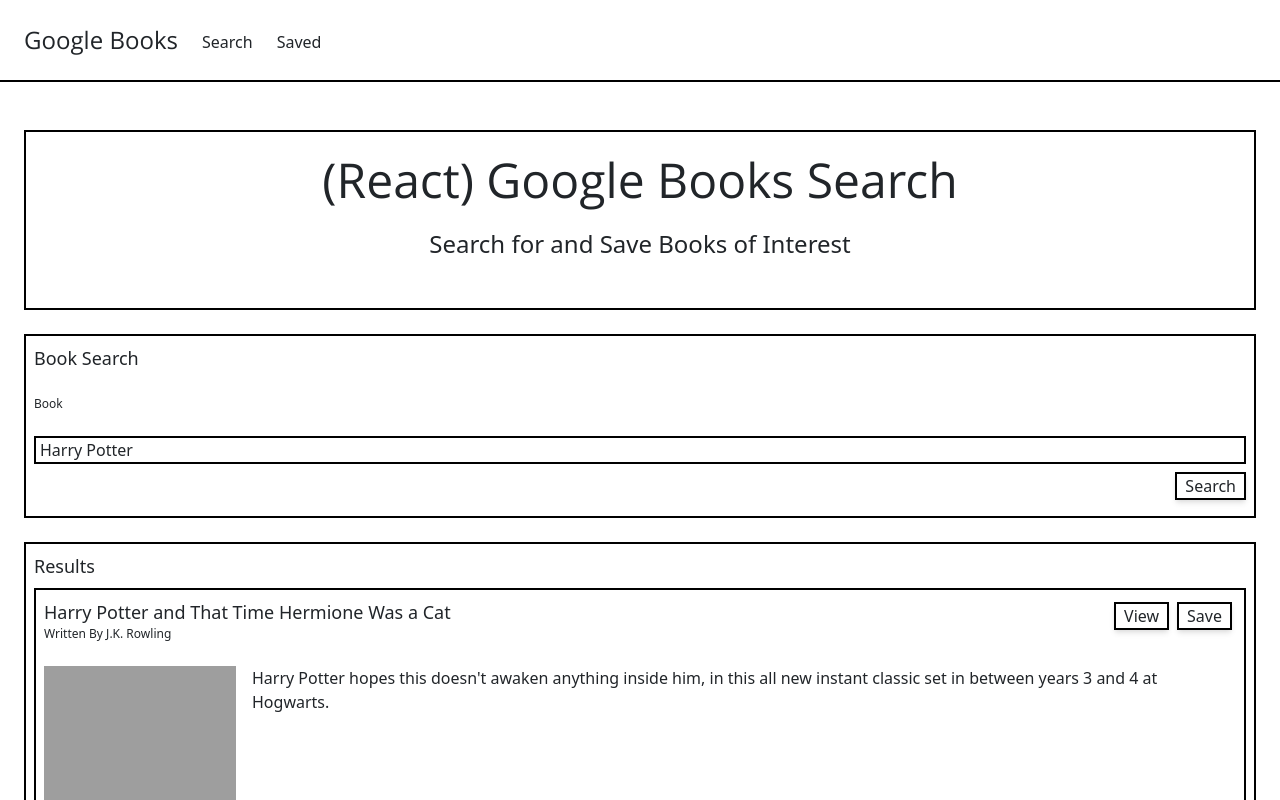
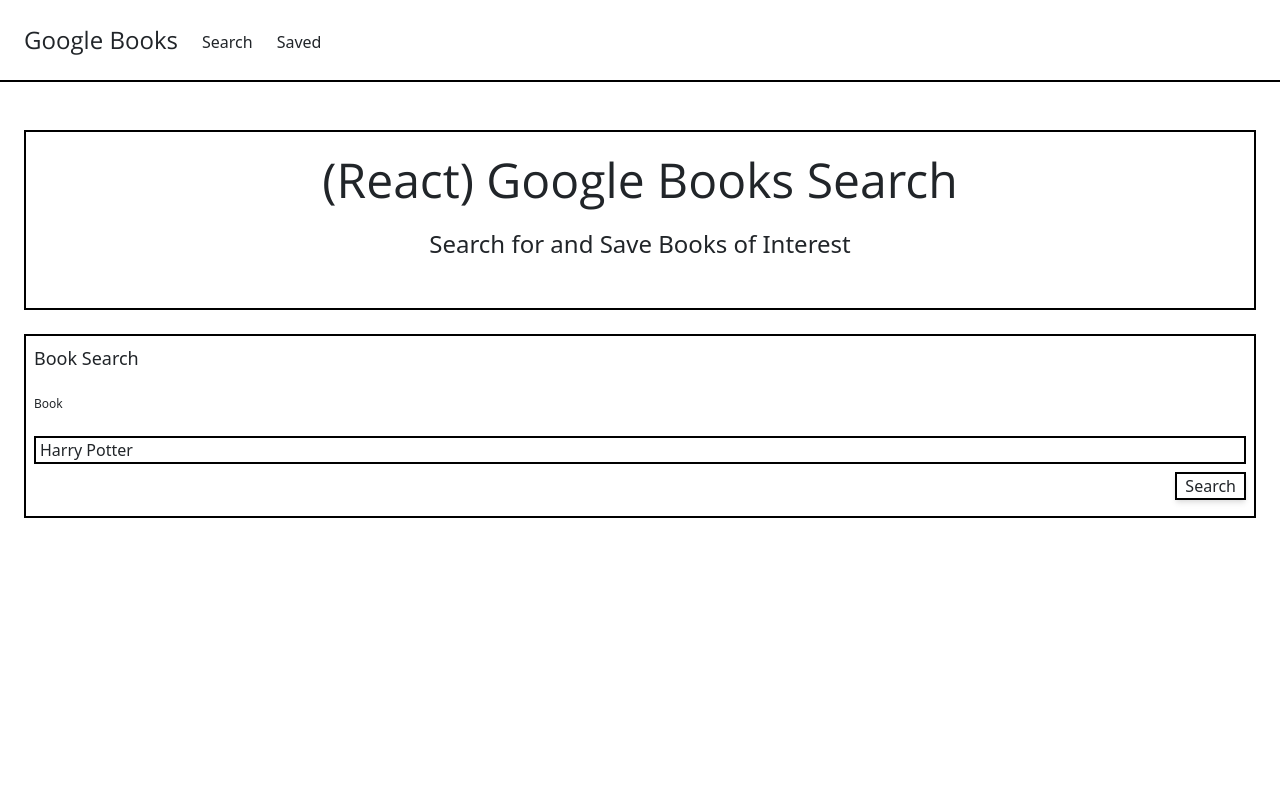
Before and after one commit to ZacharyEggert/google-books-react-search, a React (Create React App) app in the folder client/: page / in a window 1280 px wide. Shown: the top 800 px of the page. Built offline with nearby package versions, Linux system fonts and the light colour scheme; grey boxes are pictures that could not be loaded.

Commit message:
remove placeholder data

```diff
--- a/client/src/pages/Search.js
+++ b/client/src/pages/Search.js
@@ -7,24 +7,7 @@
 
     const initialState = {
         search:'Harry Potter',
-        results:[
-            {
-                title:'Harry Potter and That Time Hermione Was a Cat',
-                authors:['J.K. Rowling'],
-                description:'Harry Potter hopes this doesn\'t awaken anything inside him, in this all new instant classic set in between years 3 and 4 at Hogwarts.',
-                image:'https://placekitten.com/g/200/250',
-                link:'https://google.com/',
-                id:'444'
-            },
-            {
-                title:'Harry Potter and That Time Hermione Was a Cat',
-                authors:['J.K. Rowling'],
-                description:'Harry Potter hopes this doesn\'t awaken anything inside him, in this all new instant classic set in between years 3 and 4 at Hogwarts.',
-                image:'https://placekitten.com/g/200/250',
-                link:'https://google.com/',
-                id:'445'
-            },
-        ]
+        results:[  ]
     }
 
     // eslint-disable-next-line no-unused-vars
```
